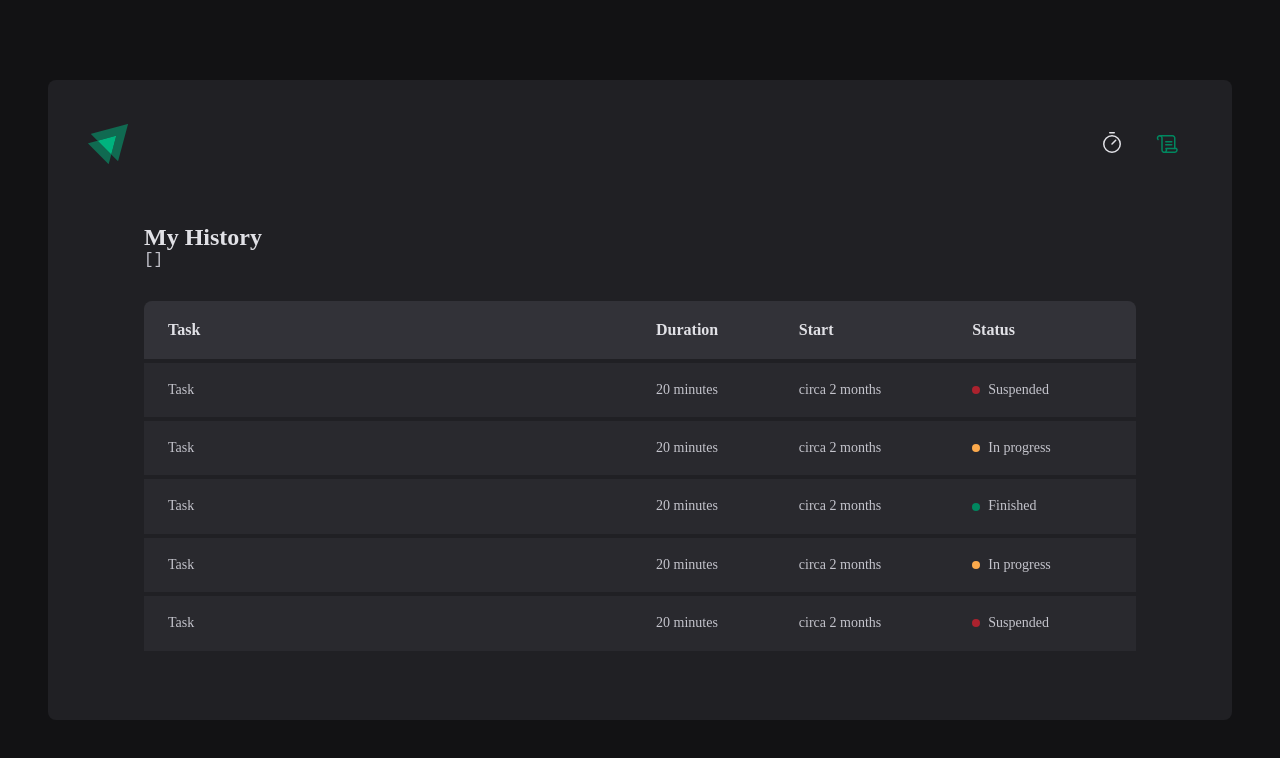
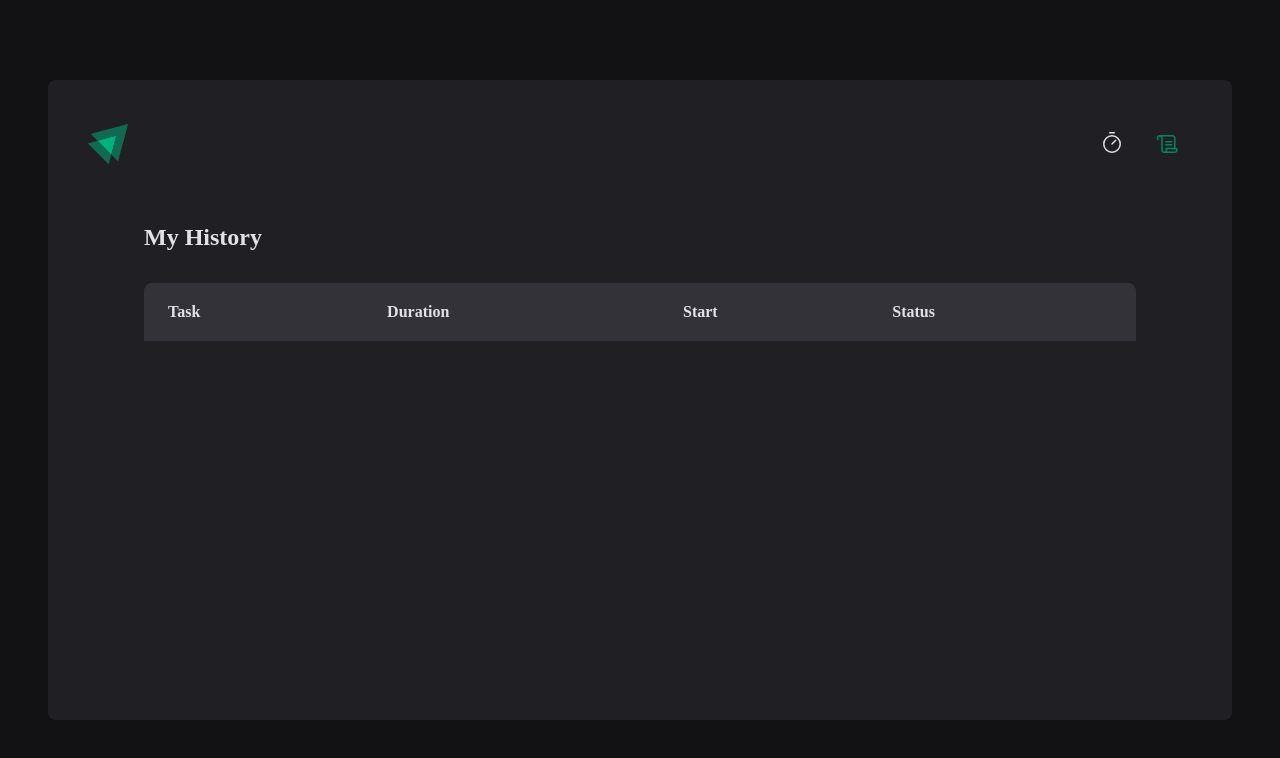
Before and after one commit to zanonijordan/02-ignite-timer, a React app: page /history in a window 1280 px wide. Shown: the top 758 px of the page. Built offline with nearby package versions, Linux system fonts and the light colour scheme; the HTML template or start-up script is replaced by a standard one.

Commit message:
format data in page History

```diff
--- a/src/pages/History/index.tsx
+++ b/src/pages/History/index.tsx
@@ -1,13 +1,13 @@
 import { useContext } from 'react'
 import { HistoryContainer, HistoryList, Status } from './styles'
 import { CyclesContext } from '../../contexts/CycleContexts'
+import { formatDistanceToNow } from 'date-fns'
 
 export function History() {
   const { cycles } = useContext(CyclesContext)
   return (
     <HistoryContainer>
       <h1>My History</h1>
-      <pre>{JSON.stringify(cycles, null, 2)}</pre>
       <HistoryList>
         <table>
           <thead>
@@ -19,46 +19,30 @@
             </tr>
           </thead>
           <tbody>
-            <tr>
-              <td>Task</td>
-              <td>20 minutes</td>
-              <td>circa 2 months</td>
-              <td>
-                <Status statusColor="red">Suspended</Status>
-              </td>
-            </tr>
-            <tr>
-              <td>Task</td>
-              <td>20 minutes</td>
-              <td>circa 2 months</td>
-              <td>
-                <Status statusColor="yellow">In progress</Status>
-              </td>
-            </tr>
-            <tr>
-              <td>Task</td>
-              <td>20 minutes</td>
-              <td>circa 2 months</td>
-              <td>
-                <Status statusColor="green">Finished</Status>
-              </td>
-            </tr>
-            <tr>
-              <td>Task</td>
-              <td>20 minutes</td>
-              <td>circa 2 months</td>
-              <td>
-                <Status statusColor="yellow">In progress</Status>
-              </td>
-            </tr>
-            <tr>
-              <td>Task</td>
-              <td>20 minutes</td>
-              <td>circa 2 months</td>
-              <td>
-                <Status statusColor="red">Suspended</Status>
-              </td>
-            </tr>
+            {cycles.map((cycle) => {
+              return (
+                <tr key={cycle.id}>
+                  <td>{cycle.task}</td>
+                  <td>{cycle.minutesAmount} minutes</td>
+                  <td>
+                    {formatDistanceToNow(cycle.startDate, {
+                      addSuffix: true,
+                    })}
+                  </td>
+                  <td>
+                    {cycle.finishedDate && (
+                      <Status statusColor="green">Finished</Status>
+                    )}
+                    {!cycle.finishedDate && !cycle.interruptDate && (
+                      <Status statusColor="yellow">On going</Status>
+                    )}
+                    {cycle.interruptDate && (
+                      <Status statusColor="red">Suspended</Status>
+                    )}
+                  </td>
+                </tr>
+              )
+            })}
           </tbody>
         </table>
       </HistoryList>
```
